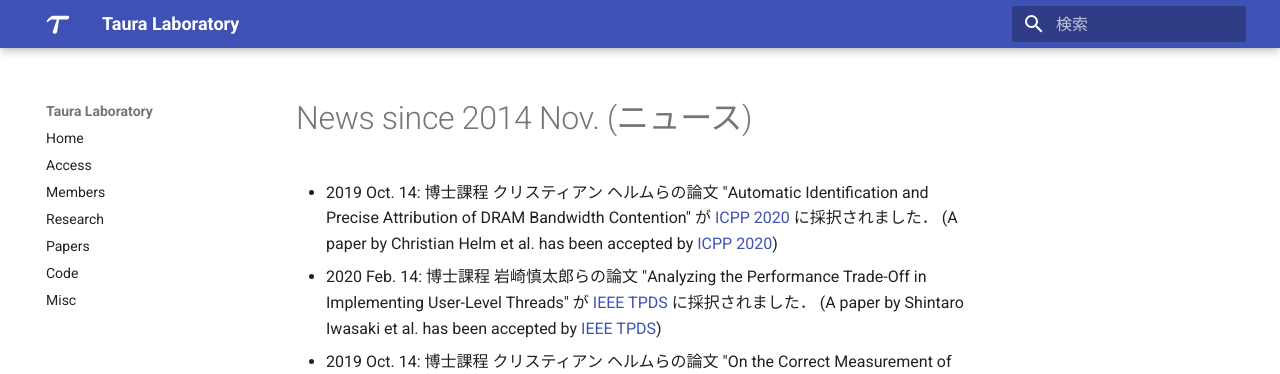
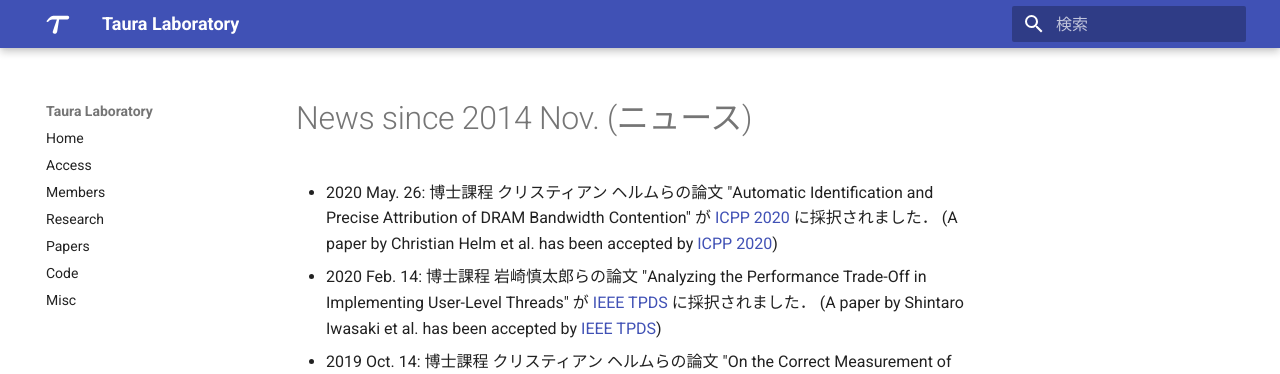
Before and after one commit to Yukayo/taura-lab, an MkDocs documentation site: the page built from docs/news.md, in a window 1280 px wide and 900 px high. Shown: the top 374 px of the window. Built offline with MkDocs 1.6.1 and Material for MkDocs 9.7.7, drawn with Linux system fonts in a browser that asks for light colours.

Commit message:
Update news.md

```diff
--- a/docs/news.md
+++ b/docs/news.md
@@ -1,6 +1,6 @@
 # News since 2014 Nov. (ニュース)
 
-  * 2019 Oct. 14: 博士課程 クリスティアン ヘルムらの論文 "Automatic Identification and Precise Attribution of DRAM Bandwidth Contention" が [ICPP 2020](https://jnamaral.github.io/icpp20/) に採択されました． (A paper by Christian Helm et al. has been accepted by [ICPP 2020](https://jnamaral.github.io/icpp20/))
+  * 2020 May. 26: 博士課程 クリスティアン ヘルムらの論文 "Automatic Identification and Precise Attribution of DRAM Bandwidth Contention" が [ICPP 2020](https://jnamaral.github.io/icpp20/) に採択されました． (A paper by Christian Helm et al. has been accepted by [ICPP 2020](https://jnamaral.github.io/icpp20/))
   * 2020 Feb. 14: 博士課程 岩崎慎太郎らの論文 "Analyzing the Performance Trade-Off in Implementing User-Level Threads" が [IEEE TPDS](https://www.computer.org/csdl/journal/td) に採択されました． (A paper by Shintaro Iwasaki et al. has been accepted by [IEEE TPDS](https://www.computer.org/csdl/journal/td))
   * 2019 Oct. 14: 博士課程 クリスティアン ヘルムらの論文 "On the Correct Measurement of Application Memory Bandwidth and Memory Access Latency" が [HPC Asia 2020](http://sighpc.ipsj.or.jp/HPCAsia2020/index.html) に採択されました． (A paper by Christian Helm et al. has been accepted by [HPC Asia 2020](http://sighpc.ipsj.or.jp/HPCAsia2020/index.html))
   * 2019 Sep. 24: 博士課程 岩崎慎太郎らの論文 "BOLT: Optimizing OpenMP Parallel Regions with User-Level Threads" が[PACT 2019](https://pactconf.org/)でBest Paperに選ばれました．(A paper by Shintaro Iwasaki et al. won the Best Paper Award in [PACT 2019](https://pactconf.org/).)
```
